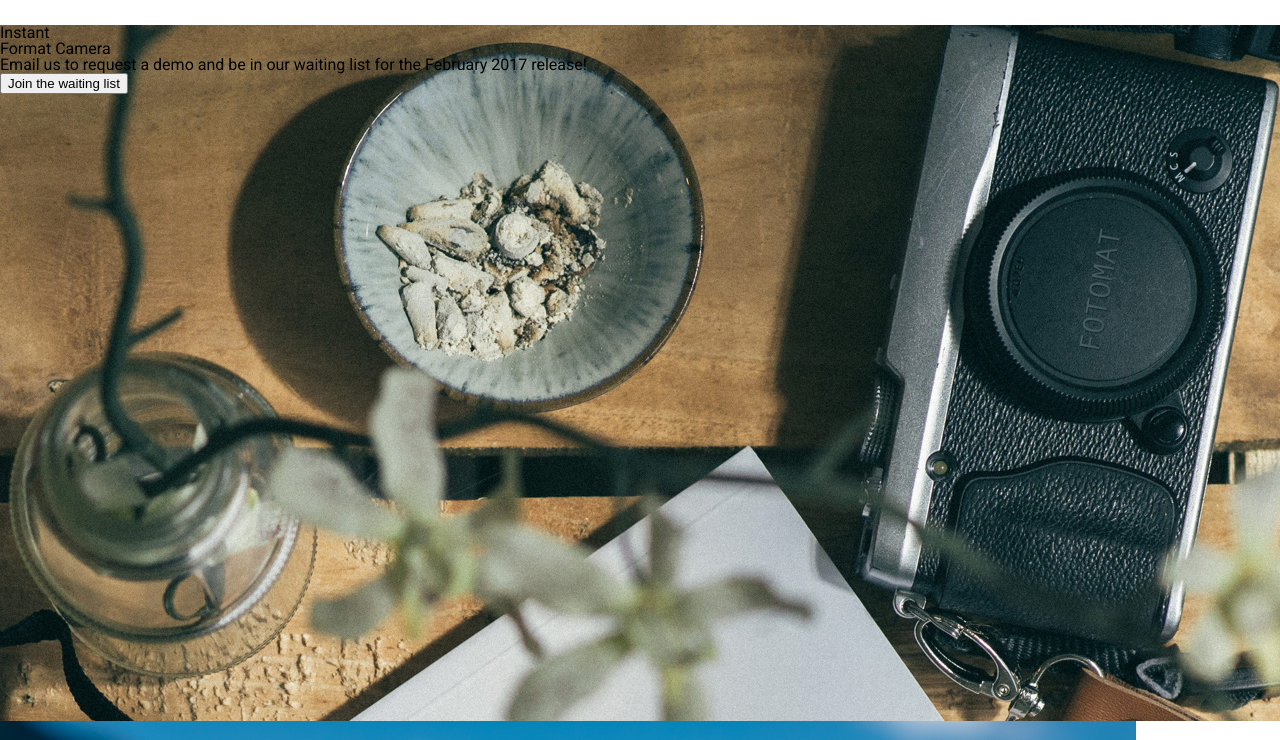
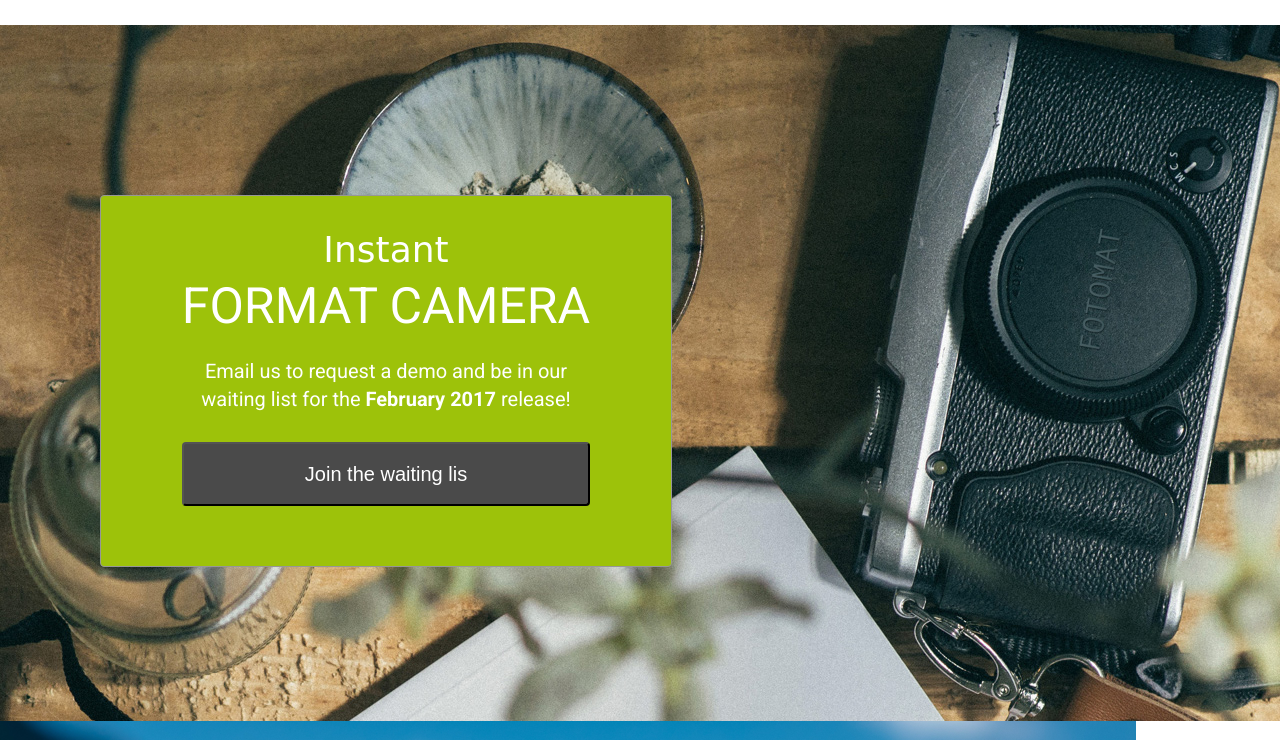
Before and after one commit to Yoni-Mo/fotomatic, a plain HTML site: page index.html in a window 1280 px wide. Shown: the part 60-800 px from the top of the page. Drawn offline with Linux system fonts and the light colour scheme; a web font is replaced by a local one.

Commit message:
added hero solution

```diff
--- a/index.html
+++ b/index.html
@@ -45,13 +45,17 @@
     <main>
       <!-- First Section -->
       <section class="hero">
-        <p>Instant</p>
-        <h1>Format Camera</h1>
-        <p>
-          Email us to request a demo and be in our waiting list for the
-          <strong>February 2017</strong> release!
-        </p>
-        <button class="btn">Join the waiting list</button>
+        <div class="signup">
+          <p class="p-1">Instant</p>
+          <h1>Format Camera</h1>
+          <p class="request">
+            Email us to request a demo and be in our waiting list for the
+            <strong>February 2017</strong> release!
+          </p>
+          <button class="btn">
+            <p class="btn-text">Join the waiting lis</p>
+          </button>
+        </div>
       </section>
       <!-- Section two -->
       <section class="section-2">
--- a/resources/css/style.css
+++ b/resources/css/style.css
@@ -58,3 +58,58 @@ a img {
   overflow: hidden;
   height: 43.5rem;
 }
+.signup {
+  width: 570px;
+  height: 370px;
+  background-color: #9dc20a;
+  border: 1px solid #979797;
+  border-radius: 4px;
+  margin-top: 170px;
+  margin-bottom: 170px;
+  margin-left: 100px;
+  display: flex;
+  justify-content: space-evenly;
+  flex-direction: column;
+  align-items: center;
+}
+.p-1 {
+  color: #fff;
+  font-family: "Damion", cursive;
+  font-size: 2.25rem;
+  margin-top: 32px;
+}
+h1 {
+  color: #fff;
+  font-size: 3.125rem;
+  font-weight: 400;
+  line-height: 1.4;
+  text-transform: uppercase;
+  margin-bottom: 12px;
+}
+.request {
+  width: 70%;
+  color: #fff;
+  font-size: 1.25rem;
+  font-weight: 400;
+  margin-bottom: 26px;
+  display: inline-block;
+  text-align: center;
+  line-height: 1.4;
+}
+strong {
+  font-weight: bold;
+}
+.btn {
+  background-color: #4a4a4a;
+  width: 408px;
+  height: 64px;
+  border-radius: 4px;
+  margin-bottom: 56px;
+  margin-left: 80px;
+  margin-right: 80px;
+}
+.btn-text {
+  color: #fff;
+  font-size: 1.25rem;
+  line-height: 1.4;
+}
```
